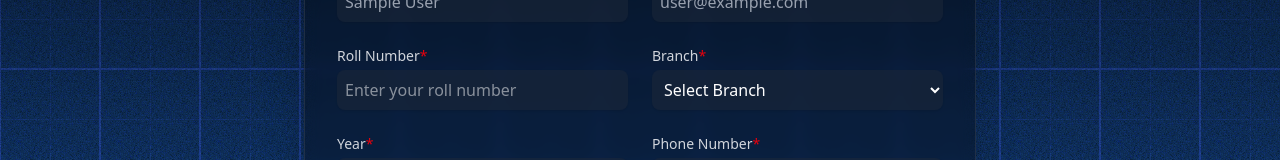
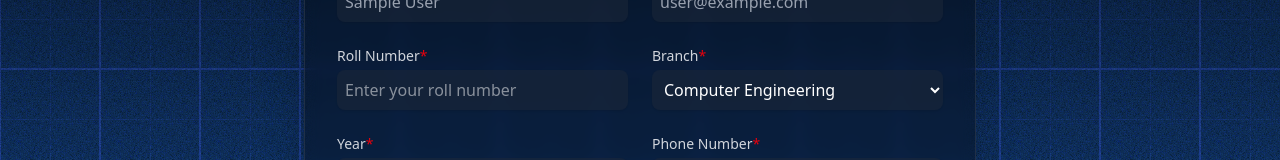
Before and after one commit to ACM-KJSCE/ACM-Form, a React (Vite) app: page /form in a window 1280 px wide. Shown: the part 231-391 px from the top of the page. Built offline with nearby package versions, Linux system fonts and the light colour scheme; no server answers; the database is empty; sample sign-in values are in the browser's storage.

Commit message:
branches added

```diff
--- a/src/pages/Form.tsx
+++ b/src/pages/Form.tsx
@@ -314,14 +314,18 @@ function Form() {
                   onChange={handleChange}
                   className="p-2 mt-1 block w-full rounded-lg bg-gray-800/50 border-gray-700 text-white shadow-sm focus:border-blue-500 focus:ring-blue-500 transition-colors"
                 >
-                  <option value="">Select Branch</option>
-                  <option value="CSE">Computer Science</option>
-                  <option value="IT">Information Technology</option>
-                  <option value="AIDS">AI & Data Science</option>
-                  <option value="CSBS">
-                    Computer Science and Business Systems
+                  <option>Computer Engineering</option>
+                  <option>Information Technology</option>
+                  <option>Electronics & Computer Engineering</option>
+                  <option>Computer & Communication Engineering</option>
+                  <option>Computer Science & Business Systems</option>
+                  <option>Electronics & Telecommunication Engineering</option>
+                  <option>
+                    Electronics Engineering (VLSI Design & Technology)
                   </option>
-                  <option value="EXTC">Electronics & Telecommunication</option>
+                  <option>Mechanical Engineering</option>
+                  <option>Robotics & Artificial Intelligence</option>
+                  <option>Artificial Intelligence & Data Science</option>
                 </select>
               </div>
 
```
